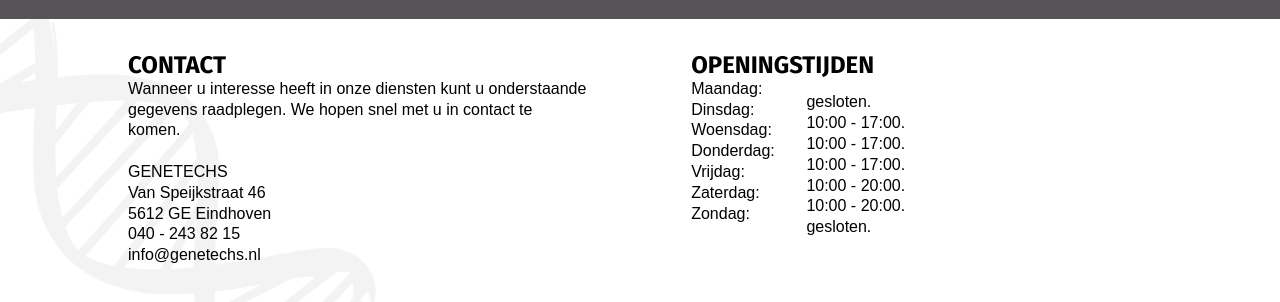
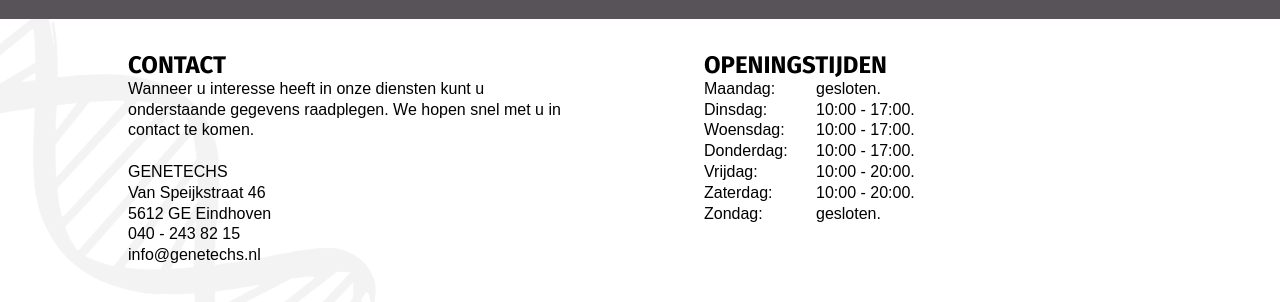
Before and after one commit to sunnyfeijen/VPRO, a PHP site: page /website/contact.php in a window 1280 px wide. Shown: the part 400-702 px from the top of the page. Run offline with PHP 8.4, Linux system fonts and the light colour scheme; some libraries are stand-ins or nearby versions.

Commit message:
responsieve + gebouwfoto en video toegevoegd

```diff
--- a/website/behandeling.php
+++ b/website/behandeling.php
@@ -23,13 +23,13 @@ include 'build/head.php';
       <h3></h3>
           <div class='two_paragraphs'>
                 <div class="textwrap">
-                  <div class='paragraph'>
+                  <div class='paragraph1'>
                     <h1>HOE GAAN WE TE WERK</h1>
                   <p>
                     Wanneer u een samengestelde baby wilt laten ontwikkelen, nemen we het DNA van de klant en de partner(s) waarmee het kind samengesteld wordt. Dit DNA kan daarna zo geselecteerd worden, dat alle gewenste eigenschappen in het kind aanwezig zijn. Zo kun je het geslacht, de oogkleur, het haartype, de haarkleur en de karaktereigenschappen aanpassen. Deze techniek – het selecteren van DNA – noemen we pluma transira.
                   </p>
                 </div>
-                <div class='paragraph'>
+                <div class='paragraph2'>
                     <h1>Van cel tot kind</h1>
                   <p>
                     Na het selecteren van het DNA, wordt er één cel gemaakt en op een chip geplaatst. Deze chip zorgt ervoor dat de cel uitgroeit tot een embryo. Zo wordt het begin van uw baby ontwikkeld. Wanneer het embryo groot genoeg is om zelfstandig verder te groeien, wordt het embryo via IVF-technieken in de baarmoeder van de draagmoeder geplaatst. Hierna groeit het kind volledig uit tot een prachtig kind dat aan al uw wensen zal voldoen.
--- a/website/contact.php
+++ b/website/contact.php
@@ -42,7 +42,7 @@ include 'build/head.php';
       <h3></h3>
           <div class='two_paragraphs'>
                 <div class="textwrap">
-                  <div class='paragraph'>
+                  <div class='paragraph1'>
                     <h1>CONTACT</h1>
                   <p>
                       Wanneer u interesse heeft in onze diensten kunt u onderstaande gegevens raadplegen. We hopen snel met u in contact te komen.
@@ -58,9 +58,9 @@ include 'build/head.php';
                       info@genetechs.nl
                   </p>
                 </div>
-                <div class='paragraph'>
+                <div class='paragraph2'>
+                  <h1>OPENINGSTIJDEN</h1>
                   <div class="left">
-                    <h1>OPENINGSTIJDEN</h1>
                     <p>
                       Maandag:
                       <br>
@@ -80,7 +80,6 @@ include 'build/head.php';
 
                   <div class="right">
                     <p>
-                      <br><br>
                       gesloten.
                       <br>
                       10:00 - 17:00.
--- a/website/css/style.css
+++ b/website/css/style.css
@@ -42,8 +42,8 @@ html
 
     color: #000;
     display: block;
-    width:1024px;
-    margin: auto;
+    width:100%;/*
+    margin: auto;*/
     margin-top: 2em;
 }
 
@@ -125,14 +125,24 @@ h1{
     float:left;
     overflow: hidden;
 }
-.paragraph{
-    width:45%;
+.paragraph1{
+    width:35%;
+    margin-left: 10%;
+    margin-right: 5%;
     float:left;
     margin-bottom: 2em;
 }
-.paragraph:nth-child(even){
+
+.paragraph2{
+    width:35%;
+    margin-left: 5%;
+    margin-right: 10%;
+    float:left;
+    margin-bottom: 2em;
+}
+/*.paragraph:nth-child(even){
     margin-left: 10%;
-}
+}*/
 
 .left
 {
@@ -145,3 +155,43 @@ h1{
     width: 75%;
     float: left;
 }
+
+.video
+{
+    width: 100%;
+    height: 200px;
+    float: left;
+    position: relative;
+    padding-bottom: 56.25%; /* 16:9 */
+    padding-top: 25px;
+    height: 0;
+    margin-bottom: 10%;
+}
+
+.video iframe {
+    position: absolute;
+    top: 0;
+    left: 0;
+    width: 100%;
+    height: 100%;
+}
+
+@media only screen and (max-width : 868px) {
+
+    .paragraph1
+    {
+        width:80%;
+        margin-left: 10%;
+        margin-right: 10%;
+        float:left;
+        margin-bottom: 2em;
+    }
+
+    .paragraph2{
+        width:80%;
+        margin-left: 10%;
+        margin-right: 10%;
+        float:left;
+        margin-bottom: 2em;
+    }
+}
--- a/website/over.php
+++ b/website/over.php
@@ -23,14 +23,14 @@ include 'build/head.php';
       <h3></h3>
           <div class='two_paragraphs'>
                 <div class="textwrap">
-                  <div class='paragraph'>
+                  <div class='paragraph1'>
                     <h1>ONZE TECHNIEK</h1>
                   <p>
                     De menselijke evolutie is gestopt. De overlevingskans van een mens wordt tegenwoordig niet meer bepaald door je genen. Iedereen heeft gelijke kansen om te overleven. Zo zijn sterke spieren niet meer nodig, aangezien er niet meer gejaagd hoeft te worden. Zelfs intelligentie is niet meer nodig, aangezien machines in de toekomst ons werk over zullen nemen.<br><br>
                     Wij zijn geïnspireerd geraakt door dit probleem, en zochten naar een oplossing. In 2009 hebben we onderzoek gestart naar het menselijk gen en hebben ontdekt hoe we delen uit een gen kunnen combineren met het gen van anderen. De techniek die we ontwikkeld hebben heet de pluma-transira technologie.
                   </p>
                 </div>
-                <div class='paragraph'>
+                <div class='paragraph2'>
                   <h1>OVER ONS</h1>
                   <p>
                     Na vele successen hebben we in 2013 een bedrijf gestart: Genetechs.
```
Also changed, not shown: website/index.php (+13 -6 lines), website/img/gebouw.jpg.
